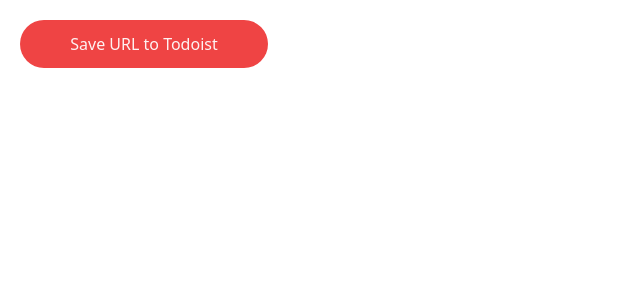
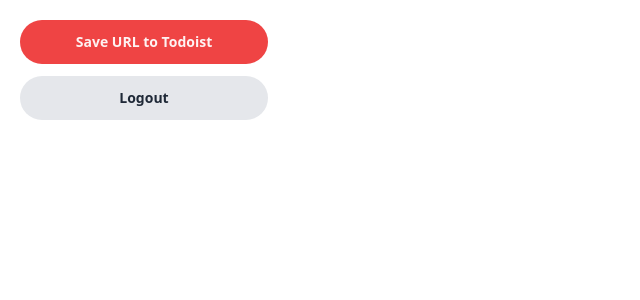
Before and after one commit to ryanzoleta/todoist-save-url-extension, a React (Vite) app: page / in a window 1280 px wide. Both pictures are taken after a click on the button "Connect to Todoist". Shown: the top 300 px of the page, without its empty margins (0-640 px from the left). Built offline with nearby package versions, Linux system fonts and the light colour scheme; no server answers.

Commit message:
feat: logout button

```diff
--- a/src/App.tsx
+++ b/src/App.tsx
@@ -52,6 +52,12 @@
     setIsIntegrated(true);
   };
 
+  const handleLogoutButtonClick = () => {
+    chrome.cookies.remove({ url: 'https://saveurltodoist.vercel.app', name: 'token' });
+    setIsIntegrated(false);
+    setToken('');
+  };
+
   return (
     <main>
       <div className="w-72 p-5">
@@ -59,7 +65,14 @@
           isSaving ? (
             <Button text="Saving..." isDisabled={true} />
           ) : (
-            <Button text="Save URL to Todoist" eventHandler={handleSaveButtonClick} isPrimary />
+            <div>
+              <div className="mb-3">
+                <Button text="Save URL to Todoist" eventHandler={handleSaveButtonClick} isPrimary />
+              </div>
+              <div>
+                <Button text="Logout" eventHandler={handleLogoutButtonClick} />
+              </div>
+            </div>
           )
         ) : (
           <Button text="Connect to Todoist" eventHandler={handleConnectButtonClick} />
--- a/src/components/Button.tsx
+++ b/src/components/Button.tsx
@@ -8,7 +8,10 @@
 function Button({ text, eventHandler, isDisabled, isPrimary }: Props) {
   if (isDisabled) {
     return (
-      <button className="∆hover:bg-red-700 w-full rounded-full bg-red-300 p-3 text-red-50" disabled>
+      <button
+        className="∆hover:bg-red-700 w-full rounded-full bg-red-300 p-3 text-sm font-bold text-red-50"
+        disabled
+      >
         {text}
       </button>
     );
@@ -17,7 +20,7 @@
   if (isPrimary) {
     return (
       <button
-        className="w-full rounded-full bg-red-500 p-3 text-red-50 hover:bg-red-700"
+        className="w-full rounded-full bg-red-500 p-3 text-sm font-bold text-red-50 hover:bg-red-700"
         onClick={eventHandler}
       >
         {text}
@@ -26,7 +29,7 @@
   }
   return (
     <button
-      className="w-full rounded-full bg-gray-200 p-3 text-gray-800 hover:bg-gray-300"
+      className="w-full rounded-full bg-gray-200 p-3 text-sm font-bold text-gray-800 hover:bg-gray-300"
       onClick={eventHandler}
     >
       {text}
```
